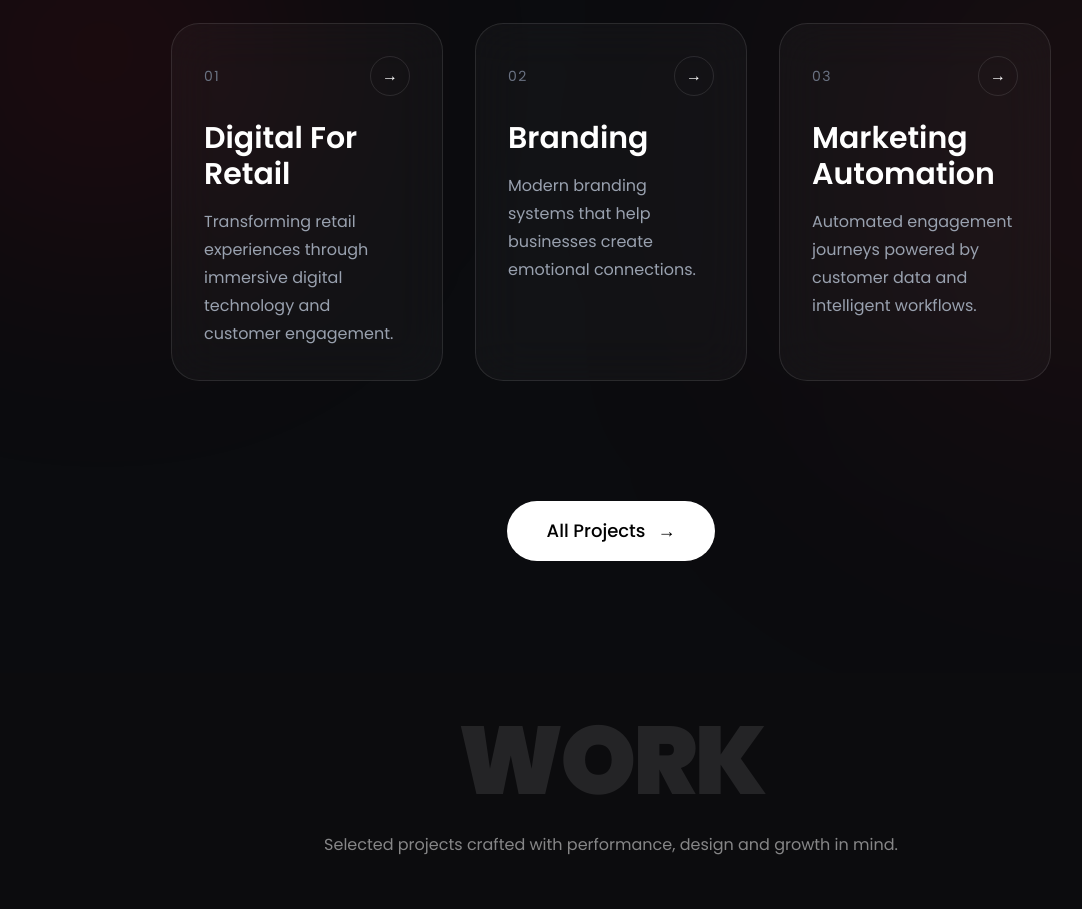
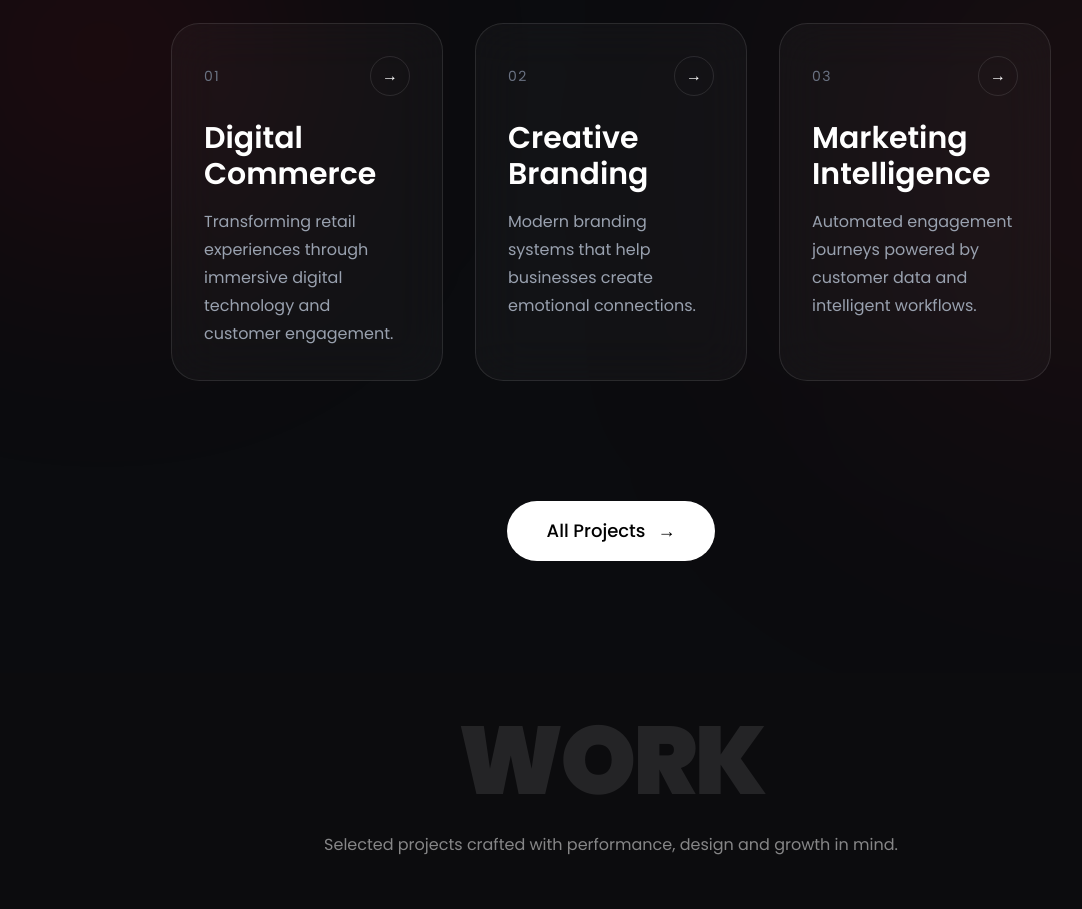
Before and after one commit to webcodingravi/gtechwebmarketing, a React (Vite) app: page / in a window 1280 px wide. Shown: the part 3160-4069 px from the top of the page, without its empty margins (29-1111 px from the left). Built offline with nearby package versions, Linux system fonts and the light colour scheme.

Commit message:
focus-section

```diff
--- a/src/data/offeringsData.js
+++ b/src/data/offeringsData.js
@@ -2,8 +2,8 @@ export const offeringData=[
     {
         number: "01",
         id: 1,
-        slug: "digitalforretail",
-        title: "Digital For Retail",
+        slug: "digital-commerce",
+        title: "Digital Commerce",
         category: "Retail Experience",
 
         heroImage:
@@ -60,8 +60,8 @@ export const offeringData=[
     {
         number: "02",
         id: 2,
-        slug: "branding",
-        title: "Branding",
+        slug: "creative-branding",
+        title: "Creative Branding",
         category: "Creative Strategy",
 
         heroImage:
@@ -118,8 +118,8 @@ export const offeringData=[
     {
         number: "03",
         id: 3,
-        slug: "marketingautomation",
-        title: "Marketing Automation",
+        slug: "marketing-intelligence",
+        title: "Marketing Intelligence",
         category: "Automation & Engagement",
 
         heroImage:
```
